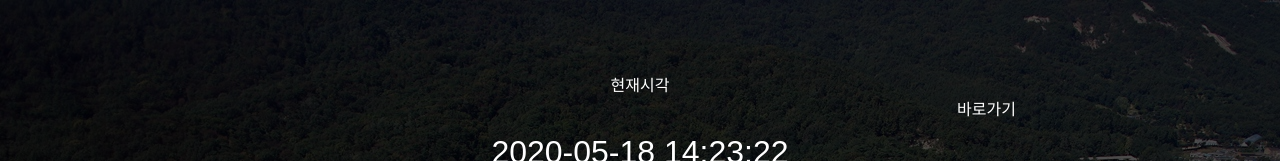
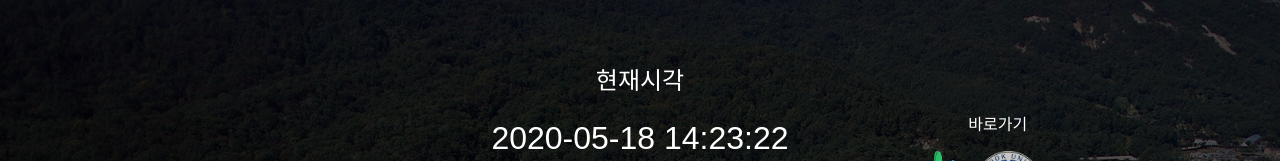
Before and after one commit to BBongDDa/MY_DESK, a plain HTML site: page index.html in a window 1280 px wide. Shown: the top 161 px of the page. Drawn offline with Linux system fonts and the light colour scheme.

Commit message:
position 수정 & 크기수정

```diff
--- a/index.html
+++ b/index.html
@@ -3,6 +3,7 @@
 <head>
     <meta charset="UTF-8">
     <meta name="viewport" content="width=device-width, initial-scale=1.0">
+
     <title>MY_DESK</title>
     <script type="text/javascript">
         function realtimeClock() {
@@ -40,12 +41,12 @@
 
         </script>
 </head>
-<body onload="realtimeClock()" style="padding: 5%;  background: linear-gradient( rgba(0, 0, 0, 0.7), rgba(0, 0, 0, 0.7) ), url('./img/syu.jpg');">
+<body onload="realtimeClock()" style="padding: 3%;  background: linear-gradient( rgba(0, 0, 0, 0.7), rgba(0, 0, 0, 0.7) ), url('./img/syu.jpg');">
 
 
 
     <form name="rtcForm">
-        <div style="text-align: center; color: white;">현재시각</div> <div style=" text-align: right; margin-right: 12rem; color: white;">바로가기</div>
+        <div style="text-align: center; color: white; font-size: 1.5rem; position: relative; top : 15px;">현재시각</div> <div style=" text-align: right; margin-right: 12.9rem; color: white; position: relative; top: 30px;">바로가기</div>
         <input type="text" style="text-align: center; display: block; margin: 0 auto; padding: 1.2%; max-width: 100%; height: auto; border: 0px; color: white; background-color: transparent; font-size: 2rem; " name="rtcInput" size="20" readonly="readonly" />
         </form>
         <div style="display: inline-block; margin-left: 72.5%; position: relative; top: -20px;">
```
